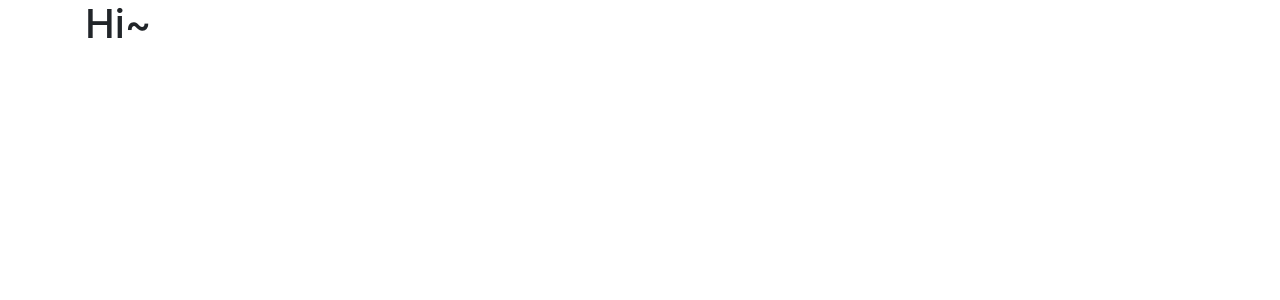
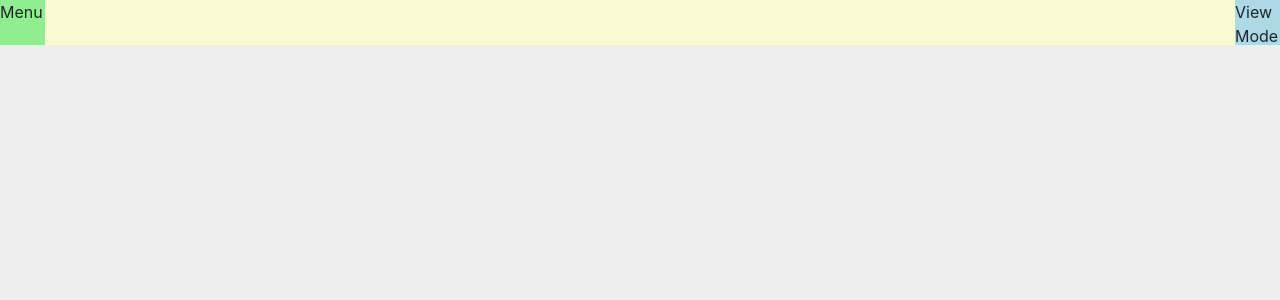
Before and after one commit to jiwonjulietyoon/Zero, a Django app: page /todos/ in a window 1280 px wide. Before the commit the part shown is almost empty. Shown: the top 300 px of the page. Run offline with Django 3.2, Linux system fonts and the light colour scheme; some libraries are stand-ins or nearby versions.

Commit message:
Add static; Modify base.html, list.html

```diff
--- a/Zero/settings.py
+++ b/Zero/settings.py
@@ -121,3 +121,6 @@ USE_TZ = True
 # https://docs.djangoproject.com/en/2.2/howto/static-files/
 
 STATIC_URL = '/static/'
+STATICFILES_DIRS = [
+    os.path.join(BASE_DIR, "Zero", "static"),
+]
--- a/Zero/templates/base.html
+++ b/Zero/templates/base.html
@@ -1,3 +1,5 @@
+{% load static %}
+
 <!doctype html>
 <html lang="en">
 <head>
@@ -9,10 +11,48 @@
     <link rel="stylesheet" href="https://stackpath.bootstrapcdn.com/bootstrap/4.3.1/css/bootstrap.min.css"
           integrity="sha384-ggOyR0iXCbMQv3Xipma34MD+dH/1fQ784/j6cY/iJTQUOhcWr7x9JvoRxT2MZw1T" crossorigin="anonymous">
 
+    <!-- Font Awesome -->
+    <link rel="stylesheet" href="https://use.fontawesome.com/releases/v5.8.1/css/all.css" integrity="sha384-50oBUHEmvpQ+1lW4y57PTFmhCaXp0ML5d60M1M7uH2+nqUivzIebhndOJK28anvf" crossorigin="anonymous">
+
+    {#    <link rel="stylesheet" type="text/css" href="{% static 'css/style.css' %}">#}
+{#    <link rel="stylesheet" href="../static/css/style.css">#}
+
     <title>{% block title %}{% endblock %}</title>
+    <style>
+        body {
+            background: #EEEEEE;
+        }
+        #wrap {
+            width: 100%;
+        }
+        nav {
+            width: 100%;
+            height: 45px;
+            background: lightgoldenrodyellow;
+        }
+        .nav_menu {
+            width: 45px;
+            height: 100%;
+            float: left;
+            background: lightgreen;
+        }
+        .nav_viewmode {
+            width: 45px;
+            height: 100%;
+            float: right;
+            background: lightblue;
+        }
+        .list_body {
+            width: 100%;
+        }
+    </style>
 </head>
 <body>
-    <div class="container">
+    <div id="wrap">
+        <nav>
+            <div class="nav_menu">Menu</div>
+            <div class="nav_viewmode">View Mode</div>
+        </nav>
         {% block body %}{% endblock %}
     </div>
 
--- a/todos/templates/todos/list.html
+++ b/todos/templates/todos/list.html
@@ -1,7 +1,10 @@
 {% extends 'base.html' %}
+{% load staticfiles %}
 
 {% block title %}지원쓰{% endblock %}
 
 {% block body %}
-    <h1>Hi~</h1>
+    <div class="list_body">
+
+    </div>
 {% endblock %}
```
Also changed, not shown: Zero/static/css/style.css (added, +13 -0 lines).
